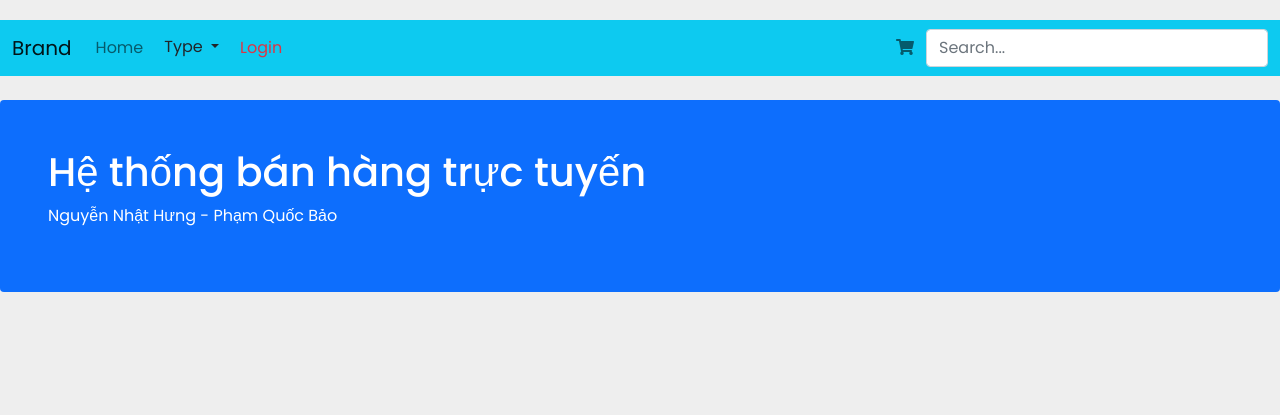
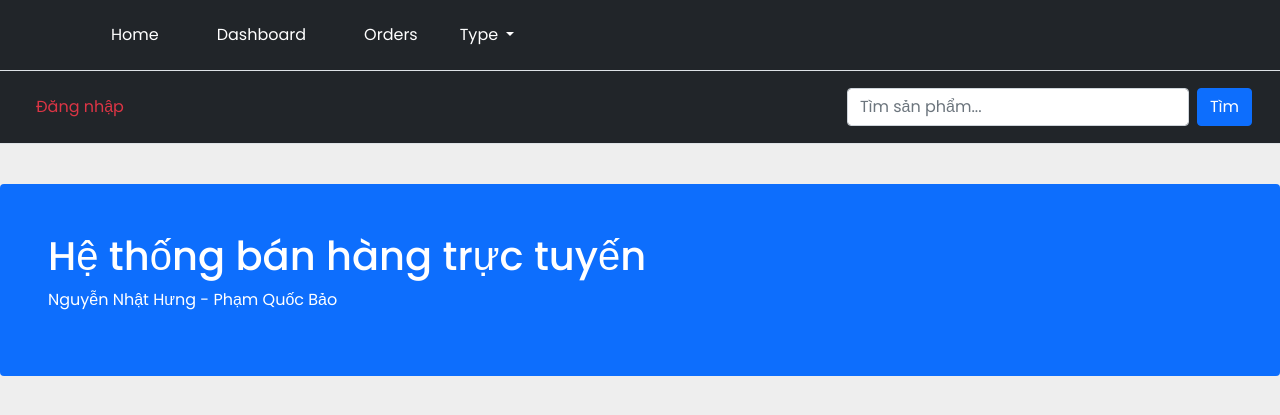
Before and after one commit to NhatHung2004/BookStore-Management, a Flask app: page / in a window 1280 px wide. Shown: the top 415 px of the page. Run offline with Flask 3, Linux system fonts and the light colour scheme; data that the repository does not hold is empty.

Commit message:
update ui

```diff
--- a/bookstore/dao.py
+++ b/bookstore/dao.py
@@ -31,10 +31,12 @@ def load_types():
     return Type.query.all()
 
 
-def load_books(kw=None):
+def load_books(kw=None, type=None):
     books = db.session.query(Book, Author, Type).join(Author, Book.author_id == Author.id).join(Type, Book.type_id == Type.id)
 
     if kw:
         books = books.filter(Book.name.icontains(kw))
+    if type:
+        books = books.filter(Type.type.in_(type))
 
     return books.all()
--- a/bookstore/index.py
+++ b/bookstore/index.py
@@ -12,7 +12,8 @@ from bookstore import app, login
 @app.route("/")
 def index():
     kw = request.args.get('kw')
-    books = dao.load_books(kw=kw)
+    type = request.args.getlist("type")
+    books = dao.load_books(kw=kw, type=type)
     types = dao.load_types()
     return render_template("index.html", books=books, types=types)
 
@@ -70,5 +71,5 @@ def load_user(user_id):
 
 
 if __name__ == '__main__':
-    from admin import *
+    # from admin import *
     app.run(debug=True)
--- /dev/null
+++ b/bookstore/static/css/header.css
@@ -0,0 +1,16 @@
+.form-control-dark {
+    border-color: var(--bs-gray);
+}
+
+.form-control-dark:focus {
+    border-color: #fff;
+    box-shadow: 0 0 0 .25rem rgba(255, 255, 255, .25);
+}
+
+.text-small {
+    font-size: 85%;
+}
+
+.dropdown-toggle:not(:focus) {
+    outline: 0;
+}
--- a/bookstore/static/css/home.css
+++ b/bookstore/static/css/home.css
@@ -1,5 +1,4 @@
 body {
-    margin-top: 20px;
     background: #eee;
 }
 
--- a/bookstore/templates/index.html
+++ b/bookstore/templates/index.html
@@ -1,22 +1,8 @@
 {% extends 'layout/base.html' %}
 
 {% block content %}
-<!-- <div class="row">
-    {% for b in books %}
-    <div class="col-md-3 col-12 p-3">
-        <div class="card">
-            <img class="card-img-top" src="{{ b.image }}" alt="{{ b.name }}">
-            <div class="card-body">
-                <h4 class="card-title">{{ b.name }}</h4>
-                <p class="card-text">{{ b.inventoryQuantity }}</p>
-                <a href="#" class="btn btn-primary">Chi tiết</a>
-                <button class="btn btn-danger">Đặt hàng</button>
-            </div>
-        </div>
-    </div>
-    {% endfor %}
-</div> -->
 <div class="row">
+    {% if books != None %}
     {% for book, author, type in books %}
     <div class="col-md-6 col-sm-12 mb-4">
         <!-- Product 2 -->
@@ -43,8 +29,8 @@
                         <div class="row">
                              <div class="col-md-12 text-center">
                                     <!-- Buttons -->
-                                    <a href="javascript:void(0);" class="btn btn-danger" style="margin-right: 10px;">Đặt hàng</a>
-                                    <a href="javascript:void(0);" class="btn btn-primary">Xem chi tiết</a>
+                                    <a href="javascript:void(0);" class="btn btn-danger" style="margin-right: 10px;">Mua ngay</a>
+                                    <a href="javascript:void(0);" class="btn btn-primary">Thêm vào giỏ hàng</a>
                              </div>
                         </div>
                     </div>
@@ -53,5 +39,10 @@
         </div>
     </div>
     {% endfor %}
+    {% else %}
+    <div class="spinner-grow text-success"></div>
+    <div class="spinner-grow text-info"></div>
+    <div class="spinner-grow text-warning"></div>
+    {% endif %}
 </div>
 {% endblock %}
--- a/bookstore/templates/layout/base.html
+++ b/bookstore/templates/layout/base.html
@@ -23,7 +23,87 @@
 
     <link rel="stylesheet" href="../../static/css/loginReg.css" />
     <link rel="stylesheet" href="../../static/css/home.css" />
+    <link rel="stylesheet" href="../../static/css/header.css" />
 
+
+    <style>
+        .bd-placeholder-img {
+            font-size: 1.125rem;
+            text-anchor: middle;
+            -webkit-user-select: none;
+            -moz-user-select: none;
+            user-select: none;
+        }
+
+        @media (min-width: 768px) {
+            .bd-placeholder-img-lg {
+                font-size: 3.5rem;
+            }
+        }
+
+        .b-example-divider {
+            width: 100%;
+            height: 3rem;
+            background-color: rgba(0, 0, 0, .1);
+            border: solid rgba(0, 0, 0, .15);
+            border-width: 1px 0;
+            box-shadow: inset 0 .5em 1.5em rgba(0, 0, 0, .1), inset 0 .125em .5em rgba(0, 0, 0, .15);
+        }
+
+        .b-example-vr {
+            flex-shrink: 0;
+            width: 1.5rem;
+            height: 100vh;
+        }
+
+        .bi {
+            vertical-align: -.125em;
+            fill: currentColor;
+        }
+
+        .nav-scroller {
+            position: relative;
+            z-index: 2;
+            height: 2.75rem;
+            overflow-y: hidden;
+        }
+
+        .nav-scroller .nav {
+            display: flex;
+            flex-wrap: nowrap;
+            padding-bottom: 1rem;
+            margin-top: -1px;
+            overflow-x: auto;
+            text-align: center;
+            white-space: nowrap;
+            -webkit-overflow-scrolling: touch;
+        }
+
+        .btn-bd-primary {
+            --bd-violet-bg: #712cf9;
+            --bd-violet-rgb: 112.520718, 44.062154, 249.437846;
+
+            --bs-btn-font-weight: 600;
+            --bs-btn-color: var(--bs-white);
+            --bs-btn-bg: var(--bd-violet-bg);
+            --bs-btn-border-color: var(--bd-violet-bg);
+            --bs-btn-hover-color: var(--bs-white);
+            --bs-btn-hover-bg: #6528e0;
+            --bs-btn-hover-border-color: #6528e0;
+            --bs-btn-focus-shadow-rgb: var(--bd-violet-rgb);
+            --bs-btn-active-color: var(--bs-btn-hover-color);
+            --bs-btn-active-bg: #5a23c8;
+            --bs-btn-active-border-color: #5a23c8;
+        }
+
+        .bd-mode-toggle {
+            z-index: 1500;
+        }
+
+        .bd-mode-toggle .dropdown-menu .active .bi {
+            display: block !important;
+        }
+    </style>
     <title>Document</title>
 </head>
 
--- a/bookstore/templates/layout/header.html
+++ b/bookstore/templates/layout/header.html
@@ -1,14 +1,60 @@
-<!-- <nav class="navbar navbar-expand-sm bg-dark navbar-dark">
+<header style="background-color: #212529;">
+    <div class="px-3 py-2 text-bg-dark border-bottom">
+        <div class="container">
+            <div class="d-flex flex-wrap align-items-center justify-content-center justify-content-lg-start">
+                <ul class="nav col-12 col-lg-auto my-2 justify-content-center my-md-0 text-small">
+                    <li>
+                        <button type="button" class="btn btn-outline-dark text-white">
+                            <a href="/" class="nav-link text-white">
+                                Home
+                            </a>
+                        </button>
+                    </li>
+                    <li>
+                        <button type="button" class="btn btn-outline-dark text-white">
+                            <a href="/" class="nav-link text-white">
+                                Dashboard
+                            </a>
+                        </button>
+                    </li>
+                    <li>
+                        <button type="button" class="btn btn-outline-dark text-white">
+                            <a href="/" class="nav-link text-white">
+                                Orders
+
+                            </a>
+                        </button>
+                    </li>
+                    <li style="margin-top: 8px;">
+                        <form action="/" method="get" class="dropdown">
+                            <button type="button" class="btn btn-outline-dark text-white dropdown-toggle" data-bs-toggle="dropdown">
+                                Type
+                            </button>
+                            <ul class="dropdown-menu">
+                                {% for t in types %}
+                                <li>
+                                    <label style="width: 100%;">
+                                        <input type="checkbox" name="type" value="{{ t.type }}"> {{ t.type }}
+                                    </label>
+                                </li>
+                                {% endfor %}
+                                <button class="btn btn-outline-info" type="submit">Filter</button>
+                            </ul>
+                        </form>
+                    </li>
+                </ul>
+            </div>
+        </div>
+    </div>
+    <div class="px-3 py-2 border-bottom mb-3">
+        <nav class="navbar navbar-expand-sm bg-dark navbar-dark">
             <div class="container-fluid">
-        <a class="navbar-brand" href="#">BÁN HÀNG TRỰC TUYẾN</a>
-        <button class="navbar-toggler" type="button" data-bs-toggle="collapse" data-bs-target="#collapsibleNavbar">
+                <button class="navbar-toggler" type="button" data-bs-toggle="collapse"
+                    data-bs-target="#collapsibleNavbar">
                     <span class="navbar-toggler-icon"></span>
                 </button>
                 <div class="collapse navbar-collapse" id="collapsibleNavbar">
                     <ul class="navbar-nav me-auto">
-                <li class="nav-item">
-                    <a class="nav-link" href="/">Trang chủ</a>
-                </li>
                         {% for c in categories %}
                         <li class="nav-item">
                             <a class="nav-link" href="#">{{ c.name }}</a>
@@ -28,9 +74,6 @@
                         <li class="nav-item">
                             <a class="nav-link text-danger" href="/login">Đăng nhập</a>
                         </li>
-                <li class="nav-item">
-                    <a class="nav-link text-success" href="/register">Đăng ký</a>
-                </li>
                         {% endif %}
                     </ul>
                     <form method="get" action="/" class="d-flex">
@@ -39,64 +82,6 @@
                     </form>
                 </div>
             </div>
-</nav> -->
-<nav class="navbar navbar-expand-lg bg-info navbar-light ">
-    <!-- Container wrapper -->
-    <div class="container-fluid">
-        <!-- Navbar brand -->
-        <a class="navbar-brand" href="#">Brand</a>
-        <!-- Toggle button -->
-        <button class="navbar-toggler" type="button" data-mdb-toggle="collapse"
-            data-mdb-target="#navbarSupportedContent" aria-controls="navbarSupportedContent" aria-expanded="false"
-            aria-label="Toggle navigation">
-            <i class="fas fa-bars"></i>
-        </button>
-        <!-- Collapsible wrapper -->
-        <div class="collapse navbar-collapse" id="navbarSupportedContent">
-            <ul class="navbar-nav me-auto mb-2 mb-lg-0">
-                <!-- Link -->
-                <li class="nav-item">
-                    <a class="nav-link" href="/">Home</a>
-                </li>
-                <!-- Dropdown -->
-                <li class="nav-item dropdown">
-                    <button type="button" class="btn dropdown-toggle" data-bs-toggle="dropdown">
-                        Type
-                    </button>
-                    <ul class="dropdown-menu">
-                        {% for t in types %}
-                        <li><a class="dropdown-item" href="#">{{ t.type }}</a></li>
-                        {% endfor %}
-                    </ul>
-                </li>
-                {% if current_user.is_authenticated %}
-                <li class="nav-item">
-                    <a class="nav-link text-danger" href="/">
-                        <img src="{{ current_user.avatar }}" width="25" class="rounded-circle" />
-                        {{ current_user.name }}
-                    </a>
-                </li>
-                <li class="nav-item">
-                    <a class="nav-link text-success" href="/logout">Logout</a>
-                </li>
-                {% else %}
-                <li class="nav-item">
-                    <a class="nav-link text-danger" href="/login">Login</a>
-                </li>
-                {% endif %}
-            </ul>
-            <!-- Icons -->
-            <ul class="navbar-nav d-flex flex-row me-1">
-                <li class="nav-item me-3 me-lg-0">
-                    <a class="nav-link" href="#"><i class="fas fa-shopping-cart"></i></a>
-                </li>
-            </ul>
-            <!-- Search -->
-            <form class="w-auto" method="get" action="/">
-                <input type="search" class="form-control" placeholder="Search..." aria-label="Search" name="kw">
-            </form>
+        </nav>
     </div>
-    </div>
-    <!-- Container wrapper -->
-</nav>
-<!-- Navbar -->
+</header>
```
Lines whose indentation alone changed are shown as unchanged.
